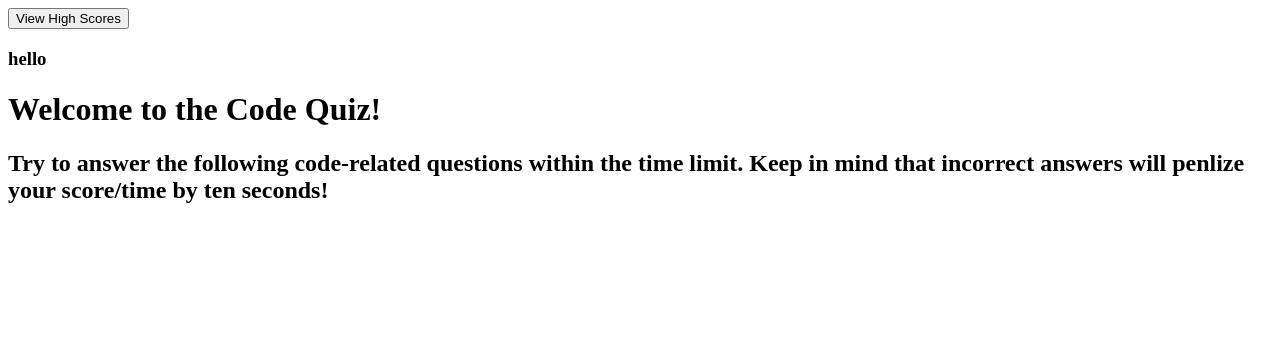
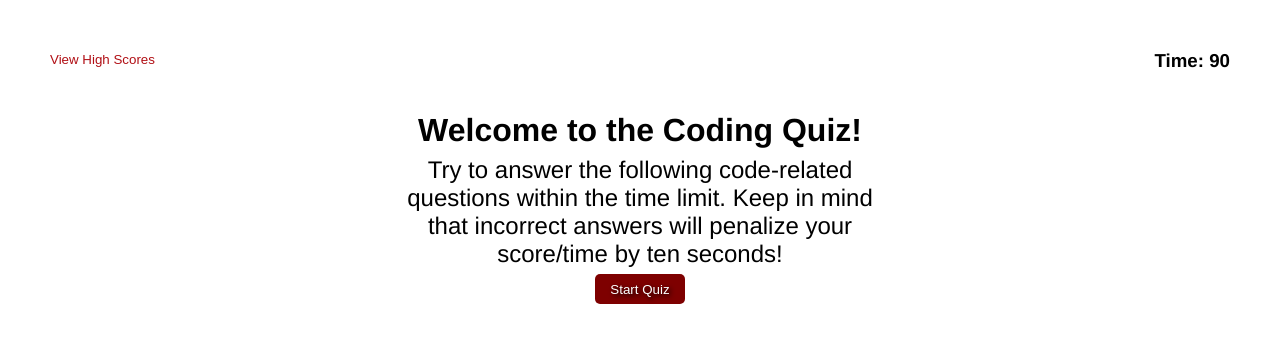
Before and after one commit to Ahmed-Sajjad111/Code-Quiz, a plain HTML site: page index.html in a window 1280 px wide. Drawn offline with Linux system fonts and the light colour scheme.

Commit message:
added basic structure for introductory page

```diff
--- a/assets/css/style.css
+++ b/assets/css/style.css
@@ -0,0 +1,58 @@
+* {
+    box-sizing: border-box;
+    margin: 0;
+    padding: 0;
+}
+
+body {
+    font-family: Helvetica, Arial, sans-serif;
+    margin: 50px;
+}
+
+:root {
+    --primary-color: #FDFFFF ;
+    --secondary-color: #7e0000 ;
+    --tertiary-color: #B10F15 ;
+    --background-dark: #202020;
+    --background-light: #ff00002c;
+}
+
+header {
+    display: flex;
+    flex-wrap: wrap;
+    justify-content: space-between;
+}
+
+.high-score {
+    color: var(--tertiary-color);
+    background:none;
+    border:none;
+}
+
+main {
+    display: flex;
+    flex-wrap: wrap;
+    flex-direction: column;
+    justify-content: space-between;
+    text-align: center;
+    height: 12rem;
+    width: auto;
+    margin-top: 40px;
+    margin-bottom: 40px;
+    padding-left: 30%;
+    padding-right: 30%;
+}
+
+.page-content {
+    font-weight: lighter;
+}
+
+.start {
+    height: 30px;
+    width: 90px;
+    color: var(--primary-color);
+    text-shadow: 2px 2px 5px black;
+    background-color: var(--secondary-color);
+    border-radius: 5px;
+    border:none;
+}
--- a/index.html
+++ b/index.html
@@ -9,20 +9,29 @@
 </head>
 <body>
     <header>
-        <div>
+        <div class="score-container">
             <button class="high-score">View High Scores</button>
-            <h3>hello</h3>
+        </div>
+        <div class="time-container">
+            <h3 class="time">Time: 90</h3>
         </div>
     </header>
 
     <main class="page-content">
-        <h1 class="page-title">
-            Welcome to the Code Quiz!
-        </h1>
-        <h2 class="page-title">
-            Try to answer the following code-related questions within the time limit.
-            Keep in mind that incorrect answers will penlize your score/time by ten seconds!
-        </h2>
+        <div class="main-content">
+            <h1 class="page-title">
+                Welcome to the Coding Quiz!
+            </h1>
+        </div>
+        <div class="secondary-content">
+            <h2 class="page-content">
+                Try to answer the following code-related questions within the time limit.
+                Keep in mind that incorrect answers will penalize your score/time by ten seconds!
+            </h2>
+        </div>
+        <div class="tertiary-content">
+            <button class="start">Start Quiz</button>
+        </div>
     </main>
     <script src="./assets/script/script.js"></script>
 </body>
```
